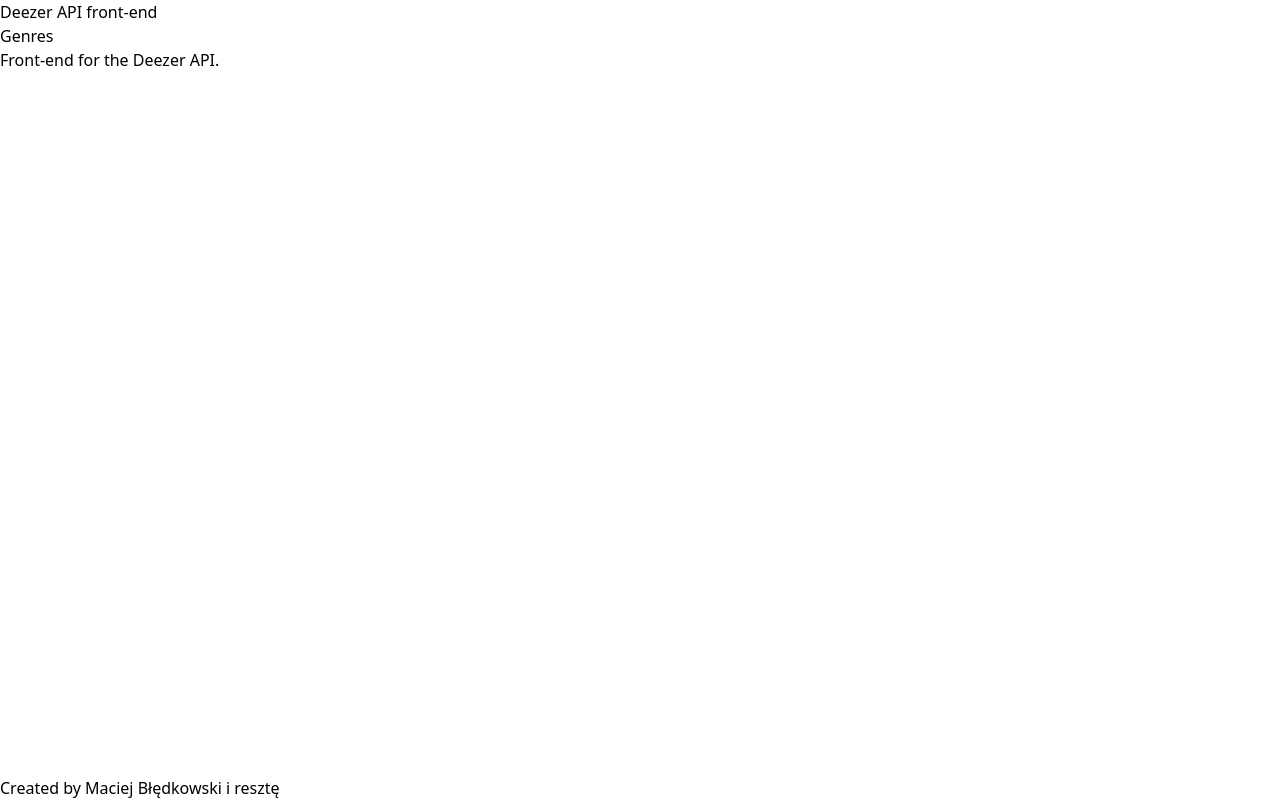
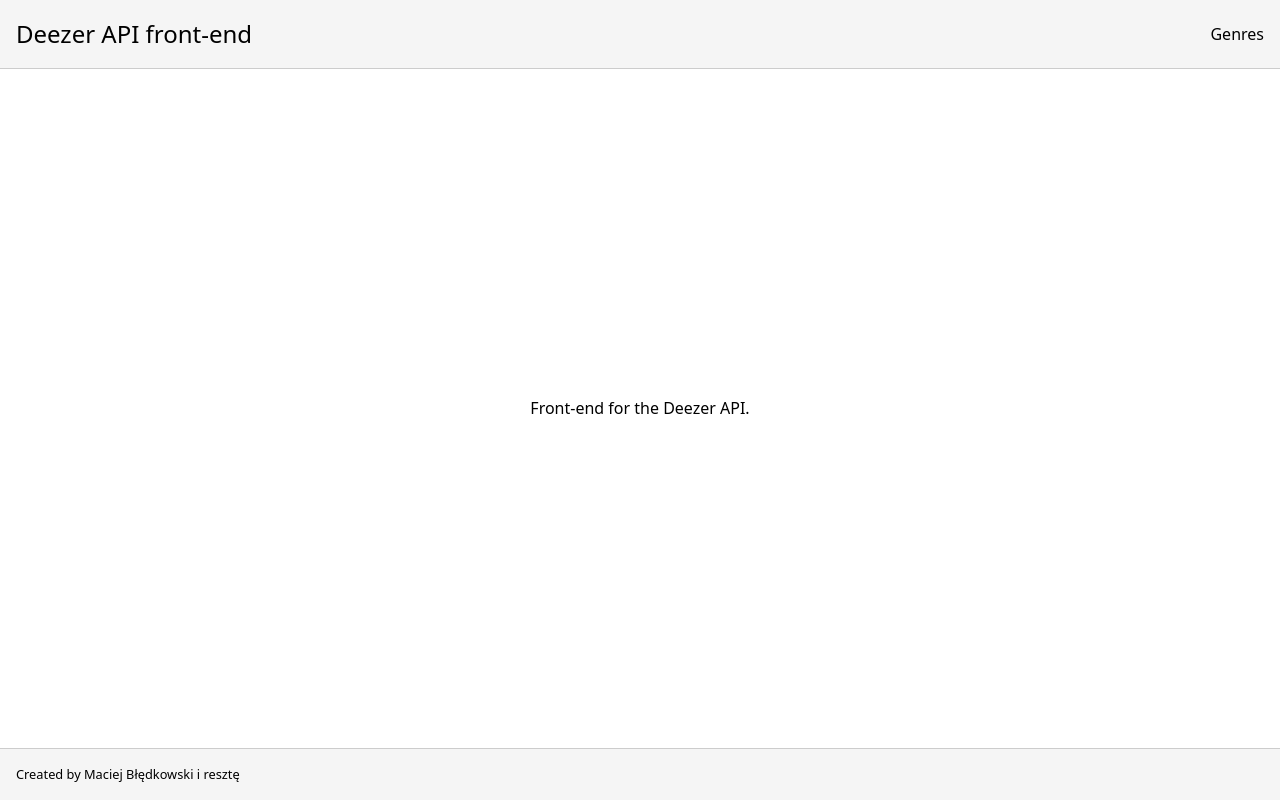
Before and after one commit to mbledkowski/Zaliczenie_SPA, a Nuxt app in the folder nuxt-app/: page / in a window 1280 px wide. Built offline with nearby package versions, Linux system fonts and the light colour scheme.

Commit message:
Update styles

```diff
--- a/nuxt-app/app.vue
+++ b/nuxt-app/app.vue
@@ -17,5 +17,10 @@
     "header"
     "main"
     "footer";
+  main {
+    display: flex;
+    justify-content: center;
+    align-items: center;
+  }
 }
 </style>
--- a/nuxt-app/components/Footer.vue
+++ b/nuxt-app/components/Footer.vue
@@ -3,3 +3,15 @@
     <p>Created by Maciej Błędkowski i resztę</p>
   </footer>
 </template>
+
+<style lang="scss" scoped>
+footer {
+  padding: 1rem;
+  background-color: #f5f5f5;
+  border-top: 1px solid #ccc;
+  p {
+    margin: 0;
+    font-size: 0.8rem;
+  }
+}
+</style>
--- a/nuxt-app/components/Header.vue
+++ b/nuxt-app/components/Header.vue
@@ -6,3 +6,23 @@
     </nav>
   </header>
 </template>
+
+<style lang="scss" scoped>
+header {
+  display: flex;
+  justify-content: space-between;
+  align-items: center;
+  padding: 1rem;
+  background-color: #f5f5f5;
+  border-bottom: 1px solid #ccc;
+  h1 {
+    margin: 0;
+    font-size: 1.5rem;
+  }
+  nav {
+    a {
+      margin-left: 1rem;
+    }
+  }
+}
+</style>
```
